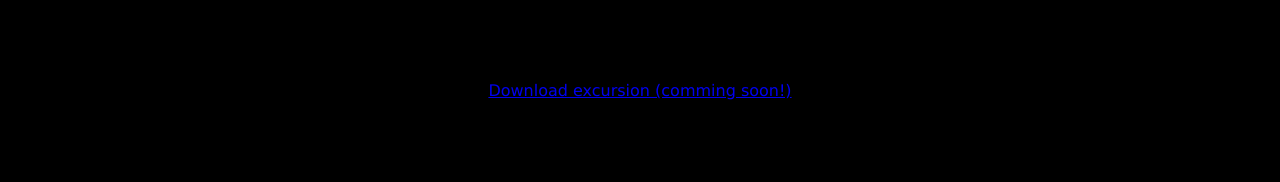
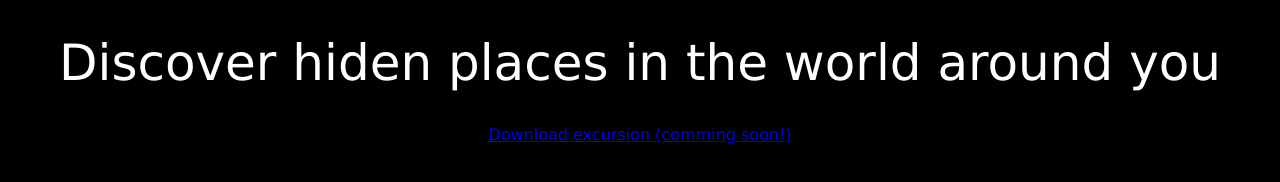
Before and after one commit to GM-GitH/excursion, a plain HTML site: page index.html in a window 1280 px wide. Drawn offline with Linux system fonts and the light colour scheme.

Commit message:
Add main-header style

```diff
--- a/index.html
+++ b/index.html
@@ -9,7 +9,7 @@
 </head>
 
 <body>
-    <h1>Discover hiden places in the world around you</h1>
+    <h1 class="header--main">Discover hiden places in the world around you</h1>
     <p><a href="#">Download excursion (comming soon!)</a></p>
 
 </body>
--- a/resources/css/style.css
+++ b/resources/css/style.css
@@ -4,3 +4,8 @@ body {
     font-family: Verdana, Geneva, Tahoma, sans-serif;
 
 }
+.header--main {
+    font-weight: normal;
+    font-size: 50px;
+    color: #ffffff;
+}
```
